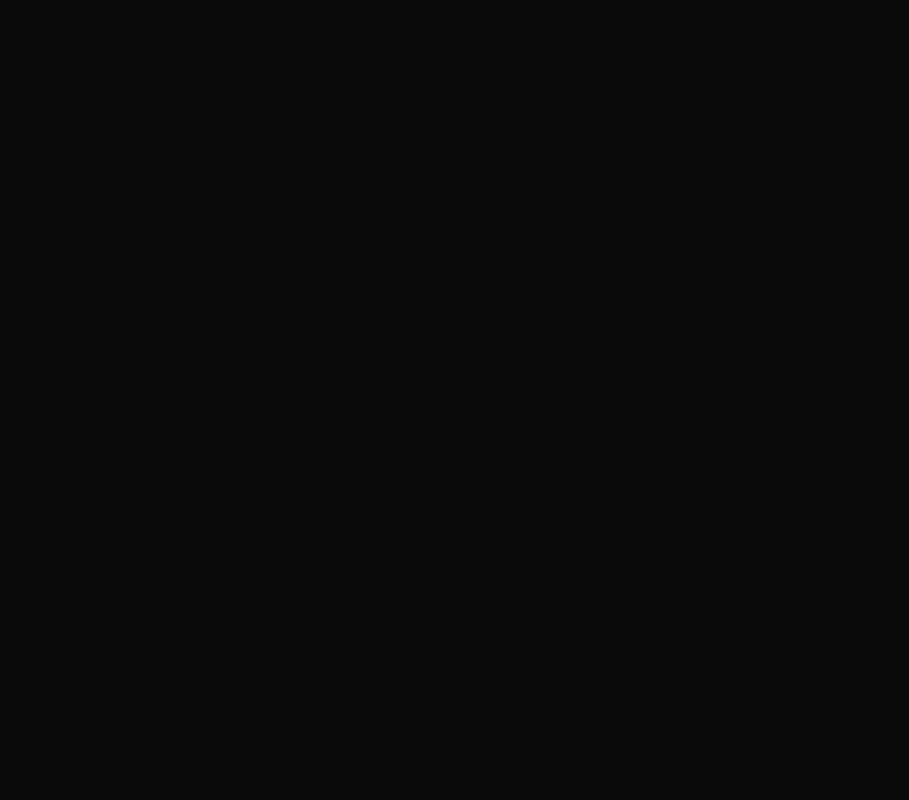
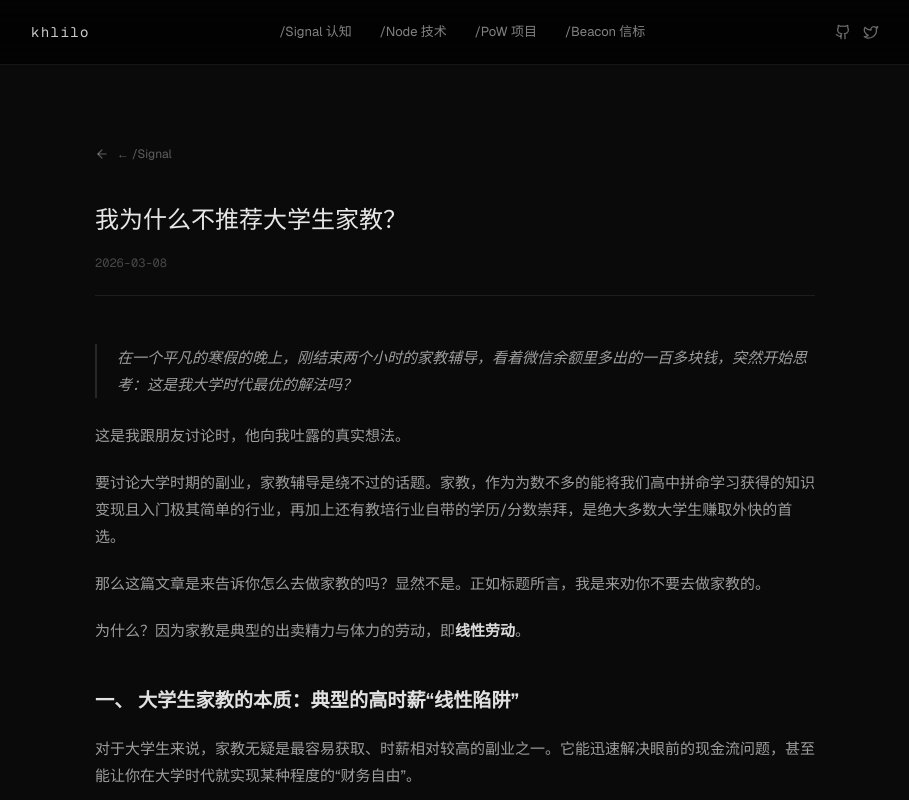
Before and after one commit to khlilo-dve/portfolio, a Next.js app: page /signal/why-not-tutoring in a window 1280 px wide. Before the commit this address had no page. Shown: the top 800 px of the page, without its empty margins (185-1094 px from the left). Built offline with nearby package versions, Linux system fonts and the light colour scheme.

Commit message:
Patched known issues.

```diff
--- a/app/node/[slug]/page.tsx
+++ b/app/node/[slug]/page.tsx
@@ -6,20 +6,26 @@
   return getAllSlugs("node").map((slug) => ({ slug }));
 }
 
-export function generateMetadata({ params }: { params: { slug: string } }) {
-  const article = getArticle("node", params.slug);
+export async function generateMetadata({
+  params,
+}: {
+  params: Promise<{ slug: string }>;
+}) {
+  const { slug } = await params;
+  const article = getArticle("node", slug);
   return { title: `${article.title} — khlilo` };
 }
 
-export default function NodeArticlePage({
+export default async function NodeArticlePage({
   params,
 }: {
-  params: { slug: string };
+  params: Promise<{ slug: string }>;
 }) {
+  const { slug } = await params;
   const slugs = getAllSlugs("node");
-  if (!slugs.includes(params.slug)) notFound();
+  if (!slugs.includes(slug)) notFound();
 
-  const article = getArticle("node", params.slug);
+  const article = getArticle("node", slug);
 
   return (
     <ArticleLayout
--- a/app/signal/[slug]/page.tsx
+++ b/app/signal/[slug]/page.tsx
@@ -6,20 +6,26 @@
   return getAllSlugs("signal").map((slug) => ({ slug }));
 }
 
-export function generateMetadata({ params }: { params: { slug: string } }) {
-  const article = getArticle("signal", params.slug);
+export async function generateMetadata({
+  params,
+}: {
+  params: Promise<{ slug: string }>;
+}) {
+  const { slug } = await params;
+  const article = getArticle("signal", slug);
   return { title: `${article.title} — khlilo` };
 }
 
-export default function SignalArticlePage({
+export default async function SignalArticlePage({
   params,
 }: {
-  params: { slug: string };
+  params: Promise<{ slug: string }>;
 }) {
+  const { slug } = await params;
   const slugs = getAllSlugs("signal");
-  if (!slugs.includes(params.slug)) notFound();
+  if (!slugs.includes(slug)) notFound();
 
-  const article = getArticle("signal", params.slug);
+  const article = getArticle("signal", slug);
 
   return (
     <ArticleLayout
--- a/app/signal/page.tsx
+++ b/app/signal/page.tsx
@@ -7,7 +7,7 @@
 import Link from "next/link";
 
 const articles: { slug: string; date: string; title: string }[] = [
-  { slug: "我为什么不推荐大学生家教？", date: "2026.03.08", title: "我为什么不推荐大学生家教？" },
+  { slug: "why-not-tutoring", date: "2026.03.08", title: "我为什么不推荐大学生家教？" },
 ];
 
 export default function SignalPage() {
```
Also changed, not shown: content/signal/why-not-tutoring.mdx (renamed from content/signal/我为什么不推荐大学生家教？.mdx).
